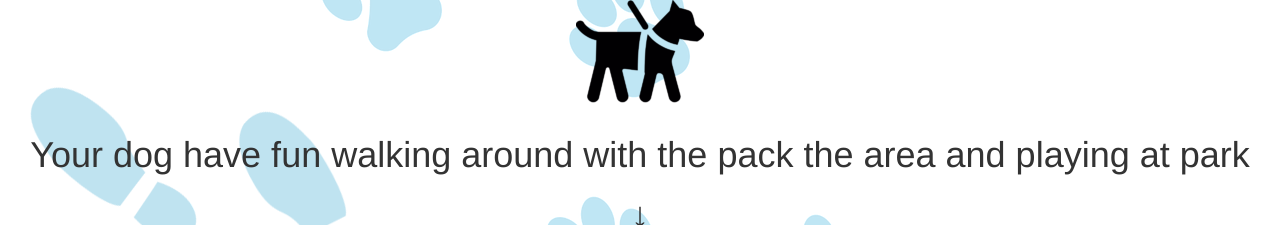
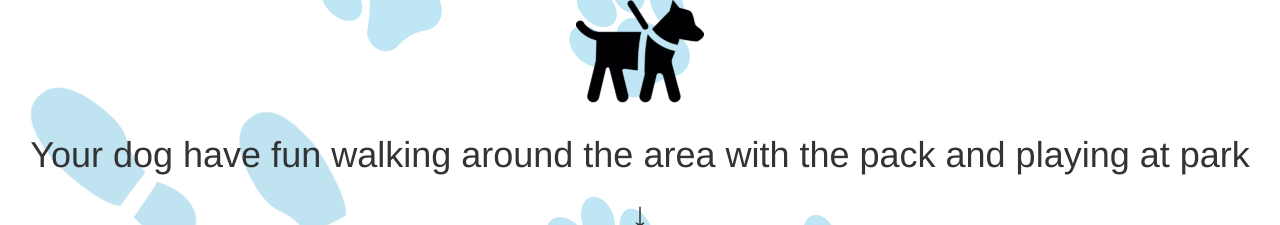
Before and after one commit to CarlosLeon93/CarlosLeon93.github.io, a plain HTML site: page index.htm in a window 1280 px wide. Shown: the part 1540-1765 px from the top of the page. Drawn offline with nearby package versions, Linux system fonts and the light colour scheme.

Commit message:
Version 15.2

```diff
--- a/index.htm
+++ b/index.htm
@@ -89,7 +89,7 @@
             <div class="icon_1">
                 <img src="images/dog.png" alt="">
                 <p>
-                    <h1>Your dog have fun walking around with the pack the area and playing at park</h1>
+                    <h1>Your dog have fun walking around the area with the pack and playing at park</h1>
                 </p>
                 <p>
                     <h1>&darr;</h1>
```
